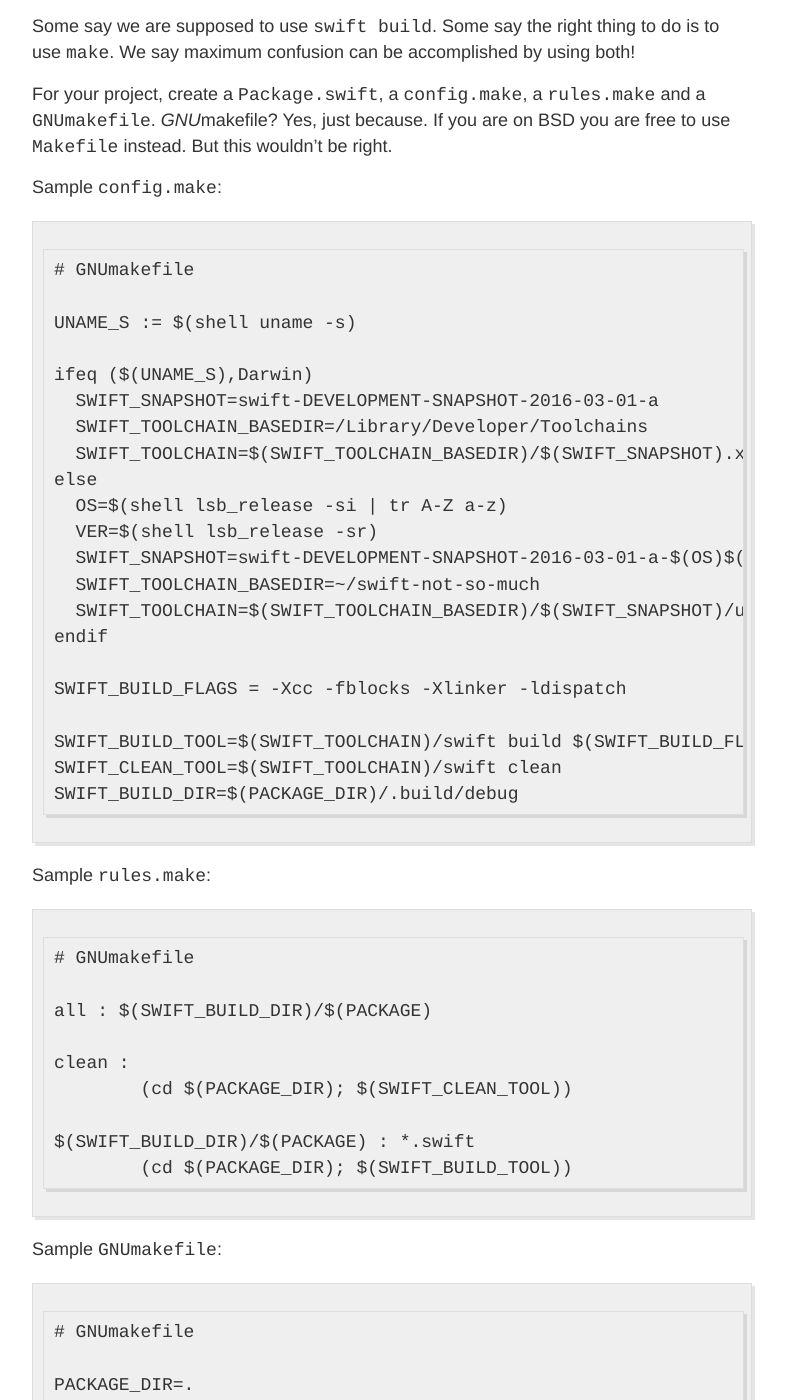
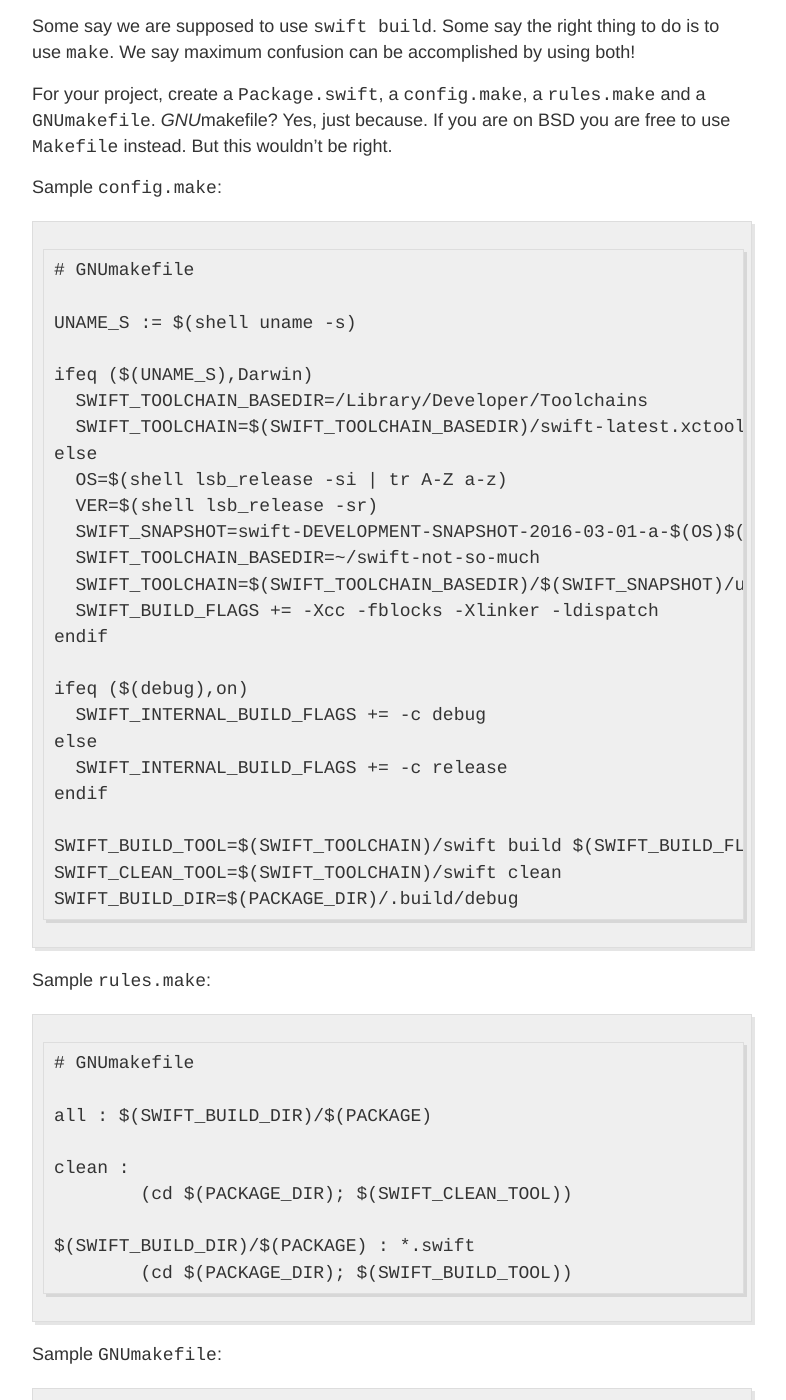
Before and after one commit to AlwaysRightInstitute/alwaysrightinstitute.github.io, a Jekyll site: the page built from _posts/2015-12-04-swift-on-linux-in-vbox-on-osx.md, in a window 1280 px wide and 1400 px high, scrolled down 8006 px. Shown: the whole window, without its empty margins (248-1034 px from the left). Built offline with Jekyll 4.4.1, drawn with Linux system fonts in a browser that asks for light colours.

Commit message:
Improved makefile.

```diff
--- a/_posts/2015-12-04-swift-on-linux-in-vbox-on-osx.md
+++ b/_posts/2015-12-04-swift-on-linux-in-vbox-on-osx.md
@@ -221,18 +221,22 @@ Sample `config.make`:
     UNAME_S := $(shell uname -s)
 
     ifeq ($(UNAME_S),Darwin)
-      SWIFT_SNAPSHOT=swift-DEVELOPMENT-SNAPSHOT-2016-03-01-a
       SWIFT_TOOLCHAIN_BASEDIR=/Library/Developer/Toolchains
-      SWIFT_TOOLCHAIN=$(SWIFT_TOOLCHAIN_BASEDIR)/$(SWIFT_SNAPSHOT).xctoolchain/usr/bin
+      SWIFT_TOOLCHAIN=$(SWIFT_TOOLCHAIN_BASEDIR)/swift-latest.xctoolchain/usr/bin
     else
       OS=$(shell lsb_release -si | tr A-Z a-z)
       VER=$(shell lsb_release -sr)
       SWIFT_SNAPSHOT=swift-DEVELOPMENT-SNAPSHOT-2016-03-01-a-$(OS)$(VER)
       SWIFT_TOOLCHAIN_BASEDIR=~/swift-not-so-much
       SWIFT_TOOLCHAIN=$(SWIFT_TOOLCHAIN_BASEDIR)/$(SWIFT_SNAPSHOT)/usr/bin
+      SWIFT_BUILD_FLAGS += -Xcc -fblocks -Xlinker -ldispatch
     endif
 
-    SWIFT_BUILD_FLAGS = -Xcc -fblocks -Xlinker -ldispatch
+    ifeq ($(debug),on)
+      SWIFT_INTERNAL_BUILD_FLAGS += -c debug
+    else
+      SWIFT_INTERNAL_BUILD_FLAGS += -c release
+    endif
 
     SWIFT_BUILD_TOOL=$(SWIFT_TOOLCHAIN)/swift build $(SWIFT_BUILD_FLAGS)
     SWIFT_CLEAN_TOOL=$(SWIFT_TOOLCHAIN)/swift clean
```
